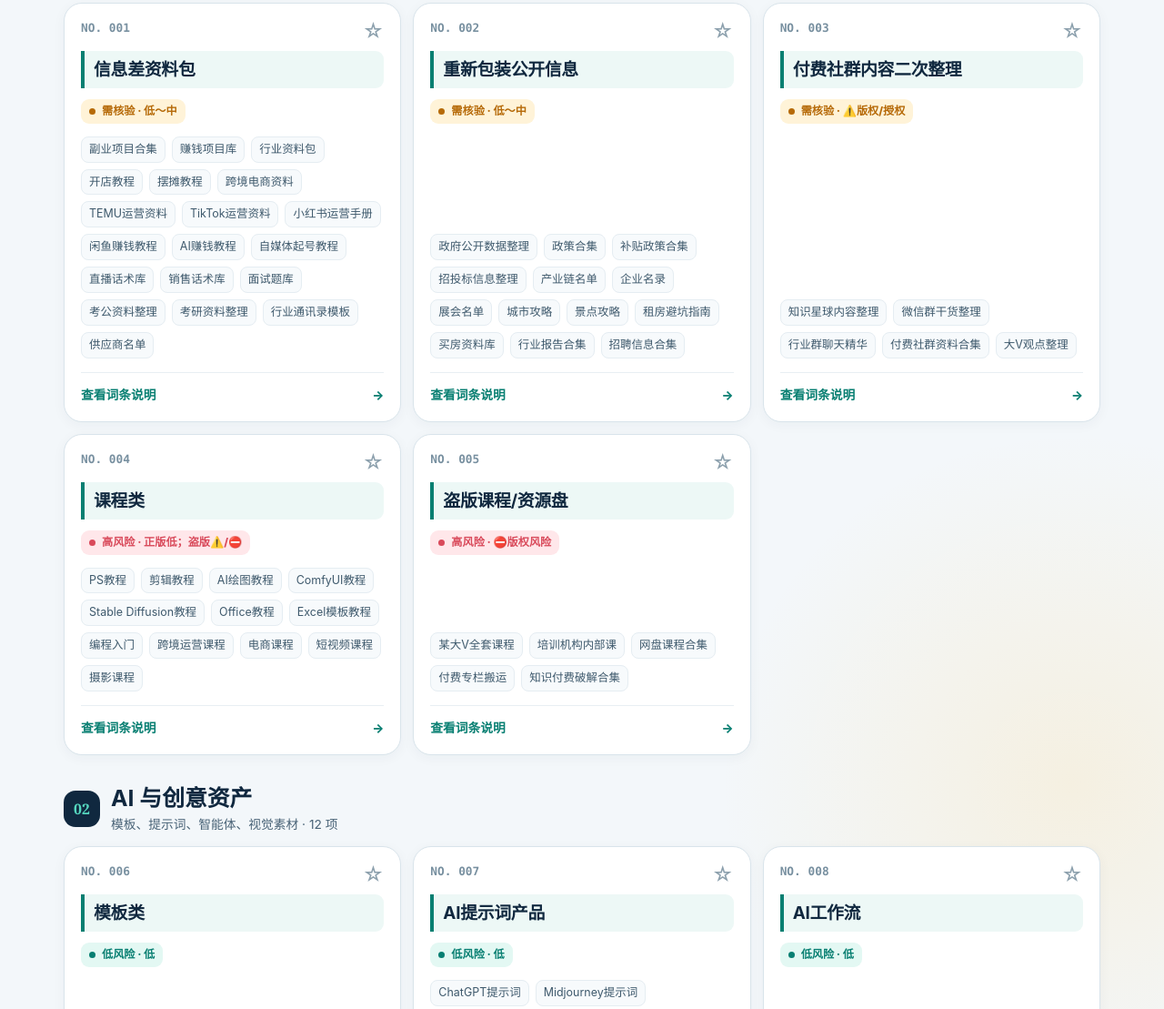
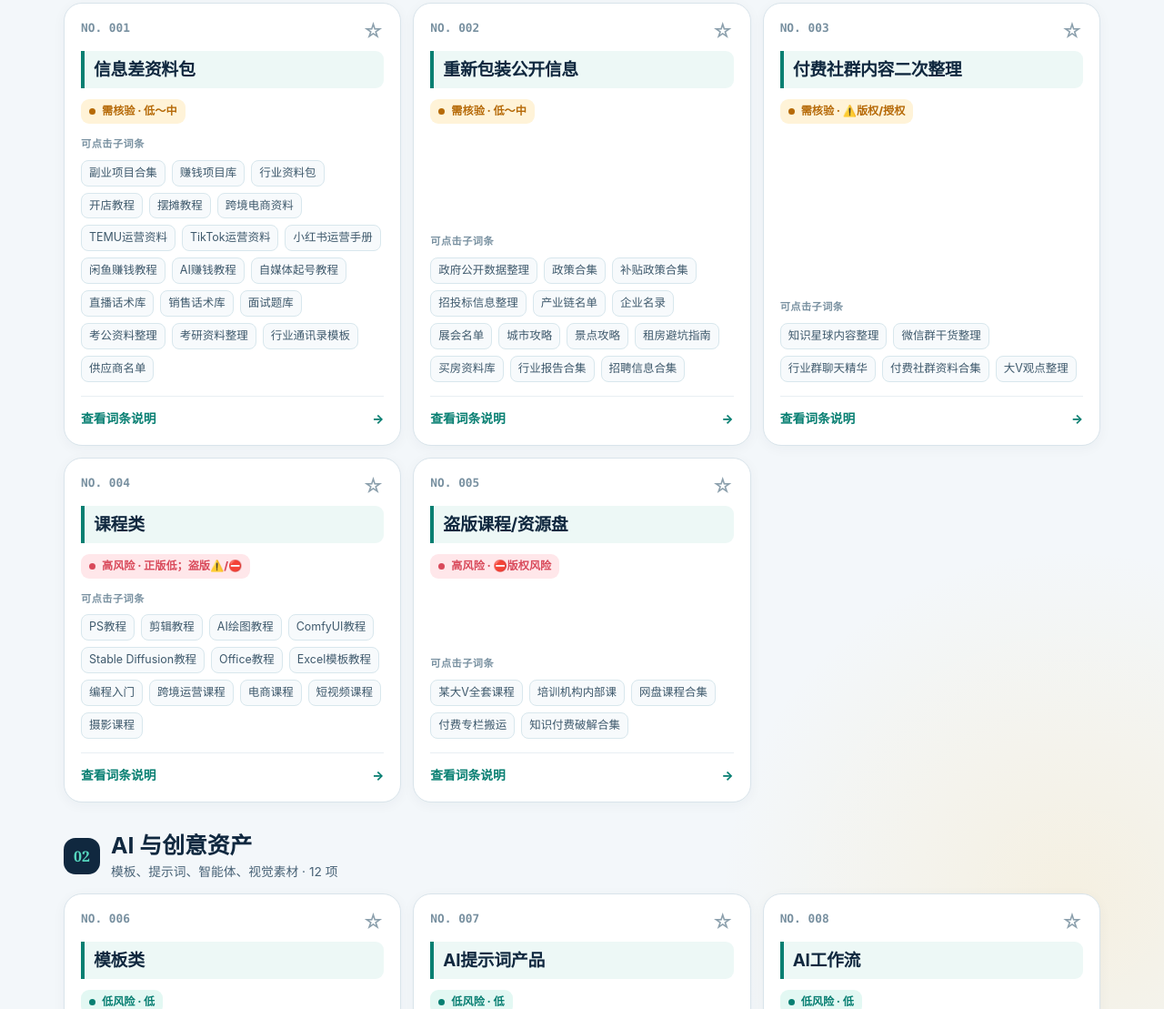
Before and after one commit to buyerding/side-hustle-inspiration, a plain HTML site: page index.html in a window 1280 px wide. Shown: the part 757-1866 px from the top of the page at 91% size. Drawn offline with Linux system fonts and the light colour scheme.

Commit message:
更新闲鱼检索跳转与交互体验

```diff
--- a/index.html
+++ b/index.html
@@ -109,7 +109,10 @@
     .risk-caution { background: #fff3d8; color: var(--warning); }
     .risk-high { background: #ffe7ea; color: var(--danger); }
     .examples { display: flex; flex-wrap: wrap; gap: 7px; margin-top: auto; }
-    .example { max-width: 100%; padding: 5px 8px; overflow: hidden; border: 1px solid #e5edf2; border-radius: 8px; background: #f7fafc; color: #3e596c; font-size: .78rem; line-height: 1.35; text-overflow: ellipsis; }
+    .example { max-width: 100%; padding: 5px 8px; overflow: hidden; border: 1px solid #d8e7ed; border-radius: 8px; background: #f7fafc; color: #3e596c; font-size: .78rem; line-height: 1.35; text-overflow: ellipsis; }
+    a.example { text-decoration: none; transition: .18s ease; }
+    a.example:hover, a.example:focus-visible { border-color: var(--mint-dark); background: #e5f8f4; color: #075f57; transform: translateY(-1px); outline: none; }
+    .examples::before { content: "可点击子词条"; width: 100%; margin-bottom: 1px; color: #7890a0; font-size: .7rem; font-weight: 800; letter-spacing: .04em; }
     .detail-link { display: flex; align-items: center; justify-content: space-between; gap: 8px; margin-top: 15px; padding-top: 13px; border-top: 1px solid #e8eff3; color: var(--mint-dark); font-size: .86rem; font-weight: 800; text-decoration: none; }
     .detail-link span { transition: transform .18s ease; }
     .detail-link:hover span { transform: translateX(3px); }
@@ -148,6 +151,7 @@
     .child-term:hover { transform: translateY(-2px); border-color: var(--mint-dark); box-shadow: 0 8px 20px rgba(8,127,114,.1); }
     .child-term strong { display: block; color: var(--ink); font-size: .96rem; line-height: 1.35; }
     .child-term span { display: inline-block; margin-top: 8px; padding: 3px 7px; border-radius: 999px; background: #dff7f2; color: #075f57; font-size: .72rem; font-weight: 800; }
+    .child-term em { display: block; margin-top: 8px; color: var(--mint-dark); font-size: .72rem; font-style: normal; font-weight: 850; }
     .term-context { display: flex; flex-wrap: wrap; gap: 8px; margin-bottom: 14px; }
     .term-context a { color: var(--mint-dark); font-weight: 800; text-decoration: none; }
     .market-note { margin-bottom: 14px !important; font-size: .86rem; line-height: 1.6; }
@@ -323,7 +327,7 @@
 
     function cardTemplate(item) {
       const isSaved = saved.has(item.number);
-      const examples = item.examples.map((example) => '<span class="example">' + highlight(example, state.query) + '</span>').join('');
+      const examples = item.detail.childTerms.map((term) => '<a class="example" href="' + termSearchUrl(term.name) + '" target="_blank" rel="noopener" title="在闲鱼搜索：' + escapeHtml(term.name) + '">' + highlight(term.name, state.query) + '</a>').join('');
       return '<article class="idea-card">' +
         '<div class="card-top"><span class="card-number">NO. ' + String(item.number).padStart(3, '0') + '</span>' +
         '<button class="favorite" type="button" data-save="' + item.number + '" aria-pressed="' + isSaved + '" aria-label="' + (isSaved ? '取消收藏' : '收藏') + escapeHtml(item.title) + '" title="' + (isSaved ? '取消收藏' : '收藏') + '">' + (isSaved ? '★' : '☆') + '</button></div>' +
@@ -334,7 +338,7 @@
     }
 
     function matches(item) {
-      const haystack = [item.title, item.risk, ...item.examples].join(' ').toLowerCase();
+      const haystack = [item.title, item.risk, ...item.examples, ...item.detail.childTerms.map((term) => term.name + ' ' + term.category)].join(' ').toLowerCase();
       const queryMatch = !state.query || haystack.includes(state.query.toLowerCase());
       const themeMatch = state.theme === 'all' || item.theme === state.theme;
       const modeMatch = state.mode === 'all' || (state.mode === 'low' && item.tier === 'low') || (state.mode === 'saved' && saved.has(item.number));
@@ -371,9 +375,13 @@
       return '#term-' + String(item.number).padStart(3, '0') + '-' + String(index).padStart(2, '0');
     }
 
+    function termSearchUrl(termName) {
+      return 'https://www.goofish.com/search?q=' + encodeURIComponent(termName);
+    }
+
     function childTermsMarkup(item) {
       return '<div class="child-term-grid">' + item.detail.childTerms.map((value, index) =>
-        '<a class="child-term" href="' + termHash(item, index) + '"><strong>' + escapeHtml(value.name) + '</strong><span>二级分类 · ' + escapeHtml(value.category) + '</span></a>'
+        '<a class="child-term" href="' + termSearchUrl(value.name) + '" target="_blank" rel="noopener"><strong>' + escapeHtml(value.name) + '</strong><span>二级分类 · ' + escapeHtml(value.category) + '</span><em>闲鱼检索 →</em></a>'
       ).join('') + '</div>';
     }
 
```
